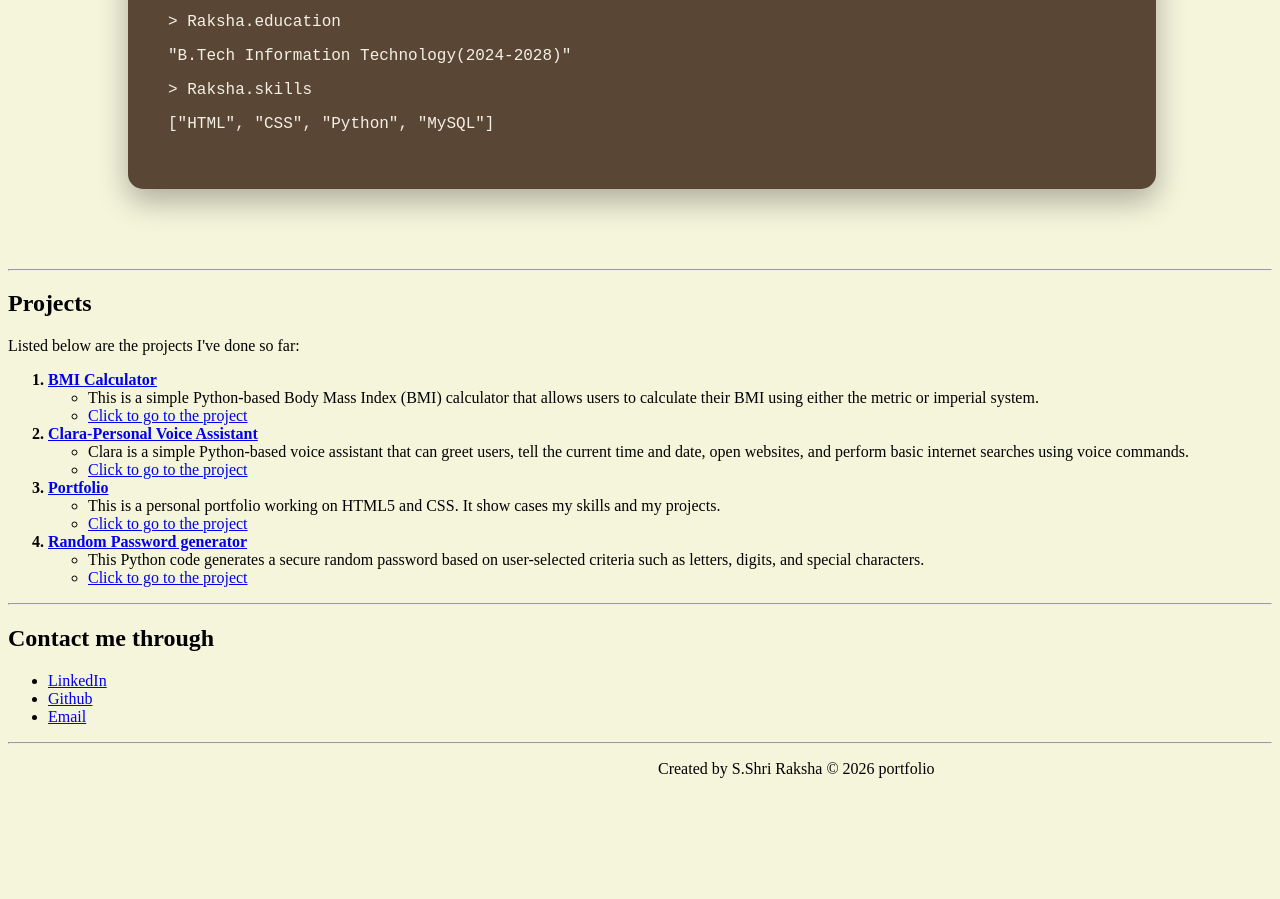
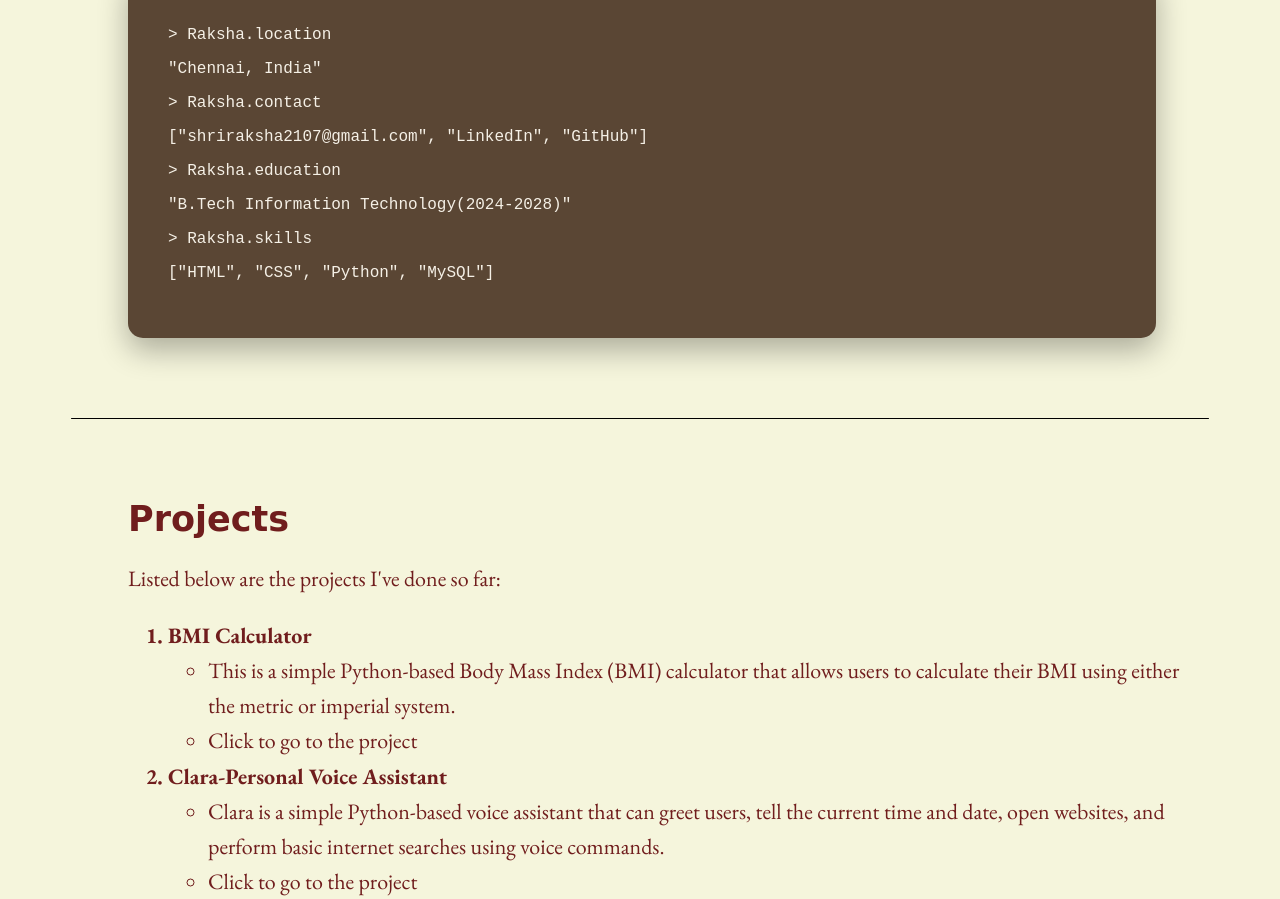
Before and after one commit to Shri-Raksha2107/Portfolio, a plain HTML site: page Portfolio/index.html in a window 1280 px wide. Shown: the part 589-1488 px from the top of the page. Before the commit the page ends 1383 px from the top, so only its background shows below. Drawn offline with nearby package versions, Linux system fonts and the light colour scheme; a web font is replaced by a local one.

Commit message:
Refactor style.css with new styles and updates

```diff
--- a/Portfolio/style.css
+++ b/Portfolio/style.css
@@ -1,10 +1,41 @@
 body{
     background-color: beige;
+}
+.divider {
+    border: none;
+    height: 4px;
+    width: 60%;
+    background-color: rgb(0, 0, 0);
+    margin: 40px auto;
+    border-radius: 10px;
+}
+.divider-half{
+    border: none;
+    height: 1px;
+    width: 90%;
+    background-color: rgb(0, 0, 0);
+    margin: 40px auto;
+    border-radius: 10px;
+}
+.top-banner {
+    width: 100%;
+    height: 140px;
+    background-color: #6b4f3b;
+    border-bottom-left-radius: 0px;
+    border-bottom-right-radius: 30px;
+    box-shadow: 0 12px 30px rgba(0, 0, 0, 0.3);
 }
 .raksha-name {
     font-size: 48px;
     color: rgb(112, 29, 29);
     margin: 80px 0 20px 120px;
+    font-family: "Playwrite AU TAS", cursive;
+    font-optical-sizing: auto;
+    font-weight: bold;
+    font-style: normal;
+}
+.raksha-name:hover{
+    color: #e1a835;
 }
 
 .raksha-text {
@@ -14,6 +45,10 @@ body{
     margin-bottom: 60px;
     line-height: 1.6;
     color: rgb(112, 29, 29);
+    font-family: "EB Garamond", serif;
+    font-optical-sizing: auto;
+    font-weight: 200;
+    font-style: normal;
 }
 .terminal {
     background-color: #5a4634;
@@ -27,9 +62,69 @@ body{
     margin-left: 120px;
 }
 .terminal a{
-    color: #f5f0e6;
+    color:#f5f0e6;
+    text-decoration: none;
+}
+.terminal a:hover{
+    color: #e1a835;
+}
+.raksha-project{
+    color: rgb(112, 29, 29);
+    margin: 80px 0 20px 120px;
+    font-family: "Playwrite AU TAS", cursive;
+    font-optical-sizing: auto;
+    font-weight: bold;
+    font-style: normal;
+    font-size: 35px;
+
+}
+.project-table{
+    font-size: 22px;
+    max-width: 1080px;
+    margin-left: 120px;
+    margin-bottom: 60px;
+    color: rgb(112, 29, 29);
+    font-family: "EB Garamond", serif;
+    font-optical-sizing: auto;
+    font-weight: 200;
+    font-style: normal;
+    line-height: 1.6;
+}
+.project-table a{
+    color: rgb(112, 29, 29);
+    text-decoration: none;
+}
+.project-table a:hover{
+    color:#e1a835;
+}
+.raksha-contact{
+    font-size: 35px;
+    color: rgb(112, 29, 29);
+    margin: 80px 0 20px 120px;
+    font-family: "Playwrite AU TAS", cursive;
+    font-optical-sizing: auto;
+    font-weight: bold;
+    font-style: normal;
+}
+.raksha-contactlist{
+    font-size: 22px;
+    max-width: 1080px;
+    margin-left: 120px;
+    margin-bottom: 60px;
+    color: rgb(112, 29, 29);
+    font-family: "EB Garamond", serif;
+    font-optical-sizing: auto;
+    font-weight: 200;
+    font-style: normal;
+    line-height: 1.6;
+}
+.raksha-contactlist a{
+    color:rgb(112, 29, 29);
+}
+.raksha-contactlist a:hover{
+    color:#e1a835;
 }
 .foot{
     margin-top:auto;
-    margin-left:650px;
+    margin-left:620px;
 }
```
